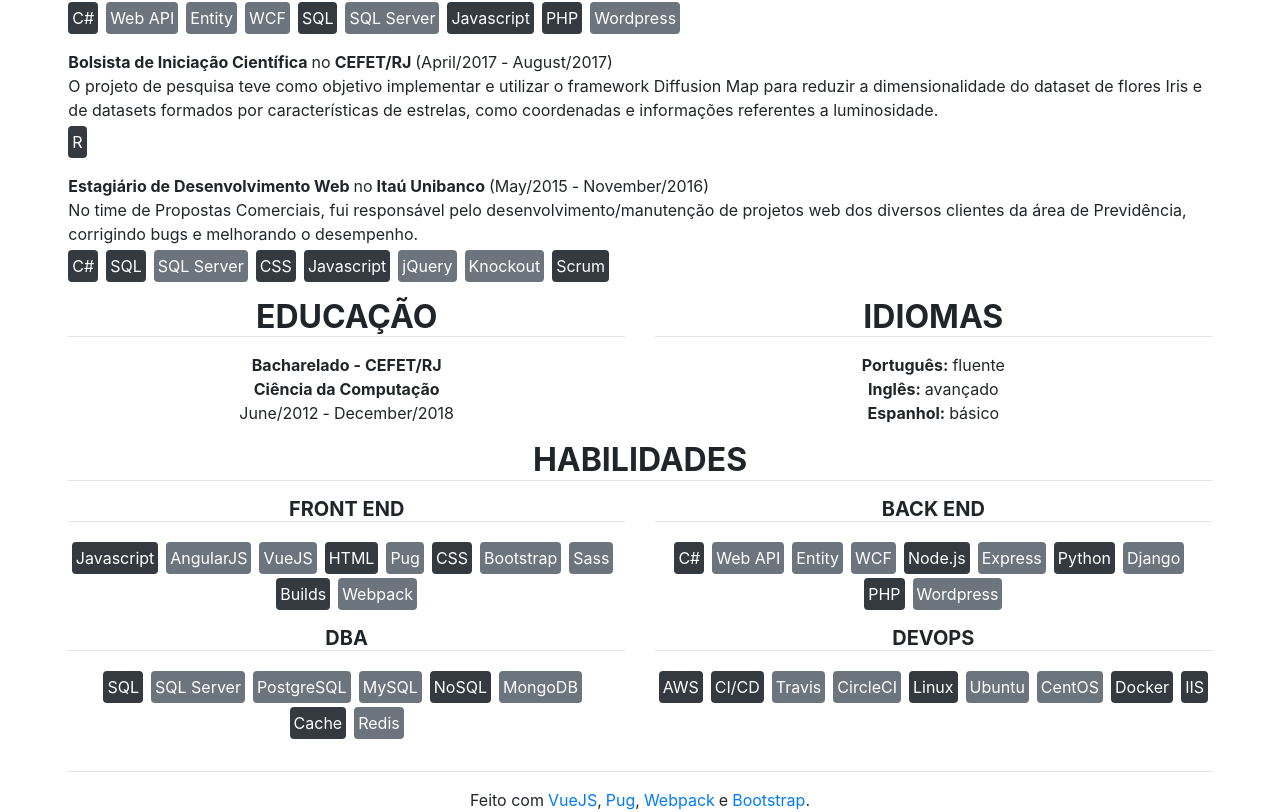
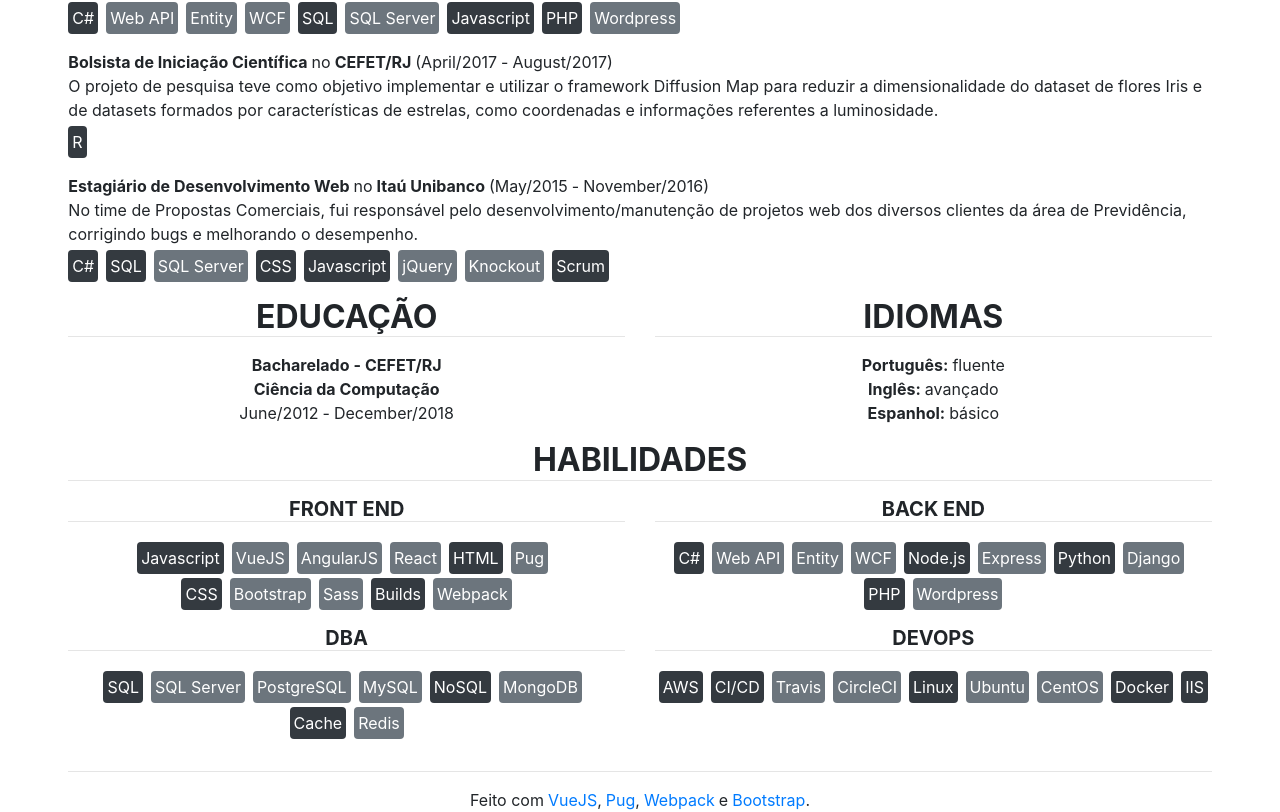
Before and after one commit to marco-carvalho/resume, a Vue app: page / in a window 1280 px wide. Shown: the part 509-1321 px from the top of the page. Built offline with nearby package versions, Linux system fonts and the light colour scheme.

Commit message:
update skills

```diff
--- a/src/components/Skills.vue
+++ b/src/components/Skills.vue
@@ -21,7 +21,7 @@ export default {
         {
           name: "Front End",
           tecnologies: [
-            { name: "Javascript", subtecnologies: ["AngularJS", "VueJS"]},
+            { name: "Javascript", subtecnologies: ["VueJS", "AngularJS", "React"]},
             { name: "HTML", subtecnologies: ["Pug"] },
             { name: "CSS", subtecnologies: ["Bootstrap", "Sass"] },
             { name: "Builds", subtecnologies: ["Webpack"]},
```
